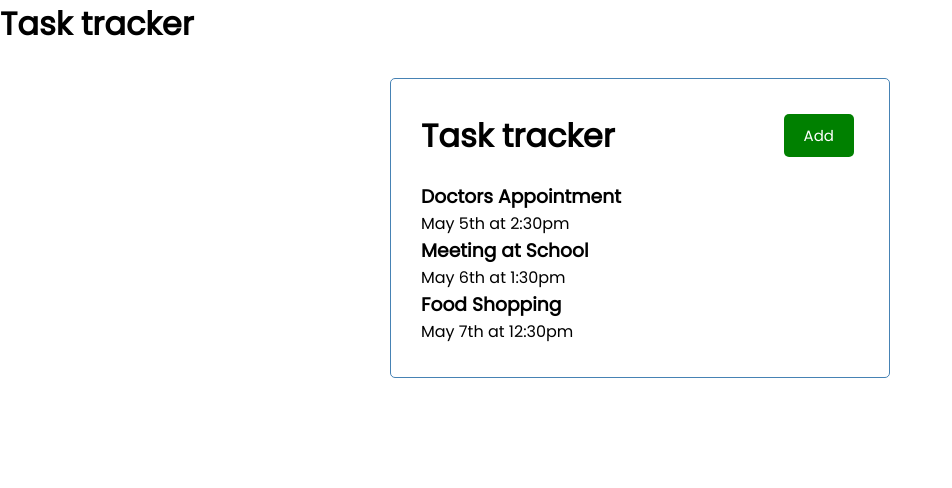
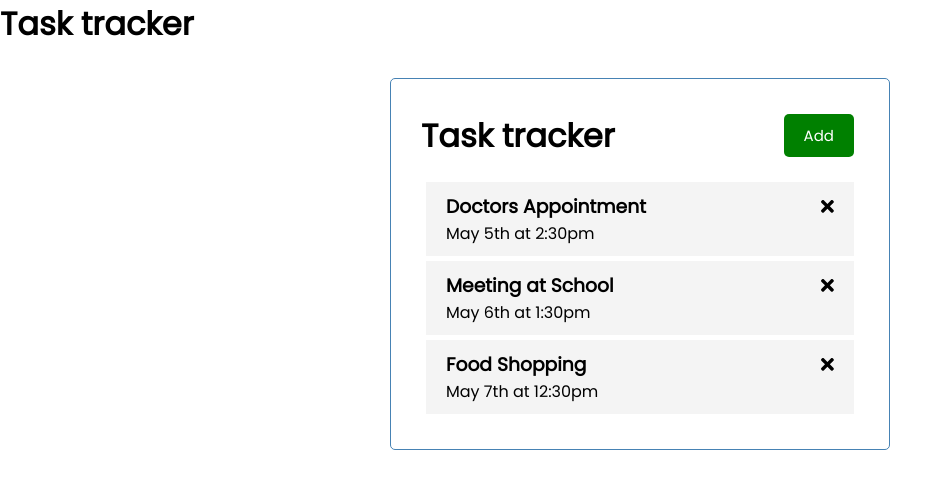
Before and after one commit to jasmijnroes/angular-crash, an Angular app: page / in a window 1280 px wide. Shown: the top 488 px of the page, without its empty margins (0-952 px from the left). Built offline with nearby package versions, Linux system fonts and the light colour scheme.

Commit message:
css task-item gecopied uit github vd tutorial, fortawesome toegevoegd en toegepast > nu automatisch kruisjes achter de tasks

```diff
--- a/package.json
+++ b/package.json
@@ -18,6 +18,11 @@
     "@angular/platform-browser": "^17.0.0",
     "@angular/platform-browser-dynamic": "^17.0.0",
     "@angular/router": "^17.0.0",
+    "@fortawesome/angular-fontawesome": "^0.14.1",
+    "@fortawesome/fontawesome-svg-core": "~1.2.36",
+    "@fortawesome/free-brands-svg-icons": "^5.15.4",
+    "@fortawesome/free-regular-svg-icons": "^5.15.4",
+    "@fortawesome/free-solid-svg-icons": "^5.15.4",
     "rxjs": "~7.8.0",
     "tslib": "^2.3.0",
     "zone.js": "~0.14.2"
--- a/src/app/app.module.ts
+++ b/src/app/app.module.ts
@@ -7,6 +7,7 @@
 import { ButtonComponent } from './components/button/button.component';
 import { TasksComponent } from './components/tasks/tasks.component';
 import { TaskItemComponent } from './components/task-item/task-item.component';
+import { FontAwesomeModule } from '@fortawesome/angular-fontawesome';
 
 @NgModule({
   declarations: [
@@ -18,7 +19,8 @@
   ],
   imports: [
     BrowserModule,
-    AppRoutingModule
+    AppRoutingModule,
+    FontAwesomeModule
   ],
   providers: [],
   bootstrap: [AppComponent]
--- a/src/app/components/task-item/task-item.component.css
+++ b/src/app/components/task-item/task-item.component.css
@@ -0,0 +1,16 @@
+.task {
+    background: #f4f4f4;
+    margin: 5px;
+    padding: 10px 20px;
+    cursor: pointer;
+  }
+
+  .task.reminder {
+    border-left: 5px solid green;
+  }
+
+  .task h3 {
+    display: flex;
+    align-items: center;
+    justify-content: space-between;
+  }
--- a/src/app/components/task-item/task-item.component.html
+++ b/src/app/components/task-item/task-item.component.html
@@ -1,4 +1,4 @@
 <div class="task">
-    <h3>{{ task.text }}</h3>
+    <h3>{{ task.text }} <fa-icon [icon]="faTimes"></fa-icon></h3>
     <p>{{ task.day }}</p>
 </div>
--- a/src/app/components/task-item/task-item.component.ts
+++ b/src/app/components/task-item/task-item.component.ts
@@ -1,6 +1,7 @@
 import { Component, Input } from '@angular/core';
 import { Task } from '../../Task';
 // Deze moeten we erbij zetten omdat Task onze interface is
+import { faTimes } from '@fortawesome/free-solid-svg-icons';
 
 @Component({
   selector: 'app-task-item',
@@ -13,4 +14,7 @@
 
   // @Input() task!: Task;
   // Dit kan ook: verteld typescript dat hij moet ignoren dat het not initialized is in de contructor.
+
+  faTimes = faTimes;
+  // Zodat je het nu in je html kan gebruiken.
 }
```
Also changed, not shown: 1 other file (tests, documents, lock files or other folders).
